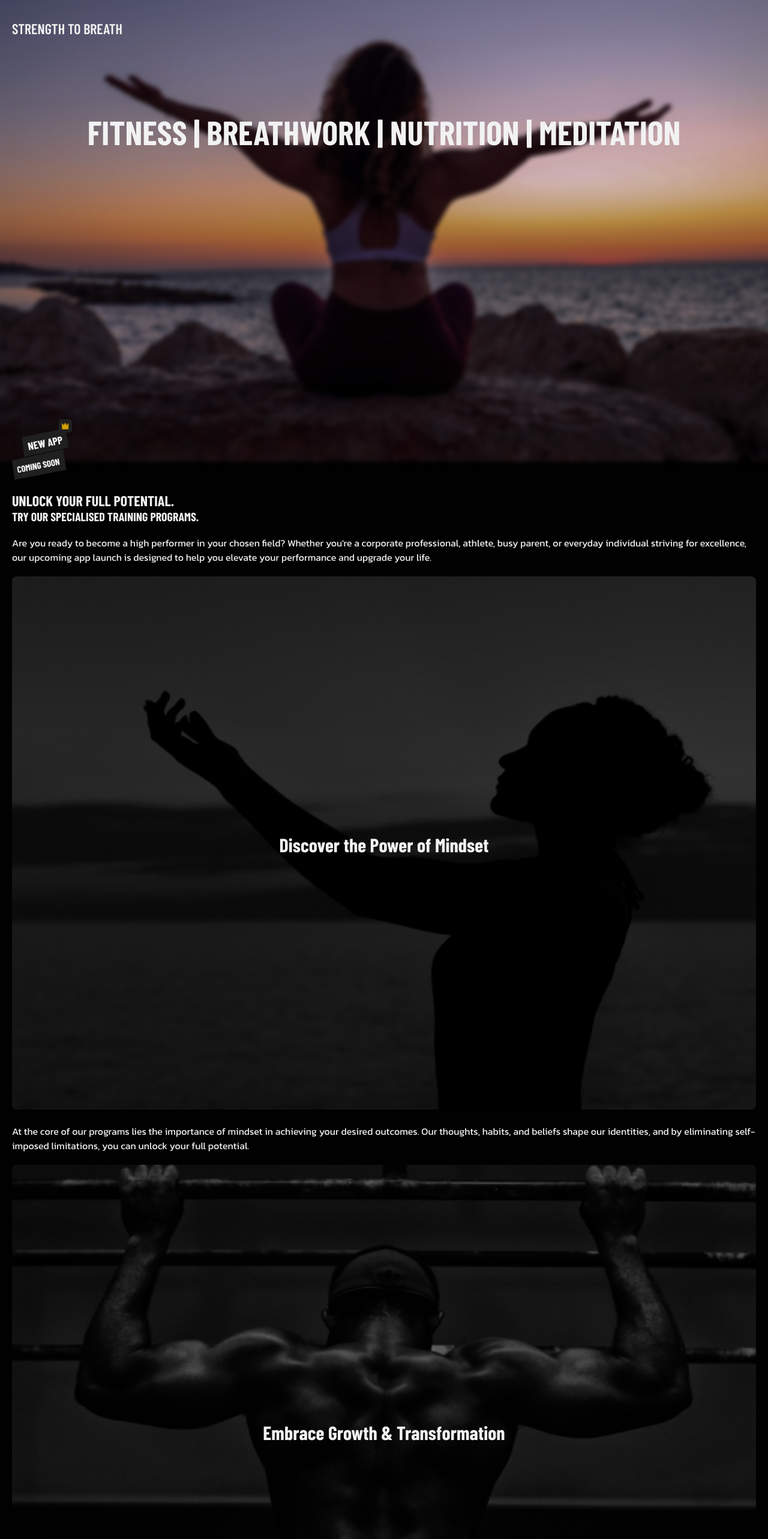
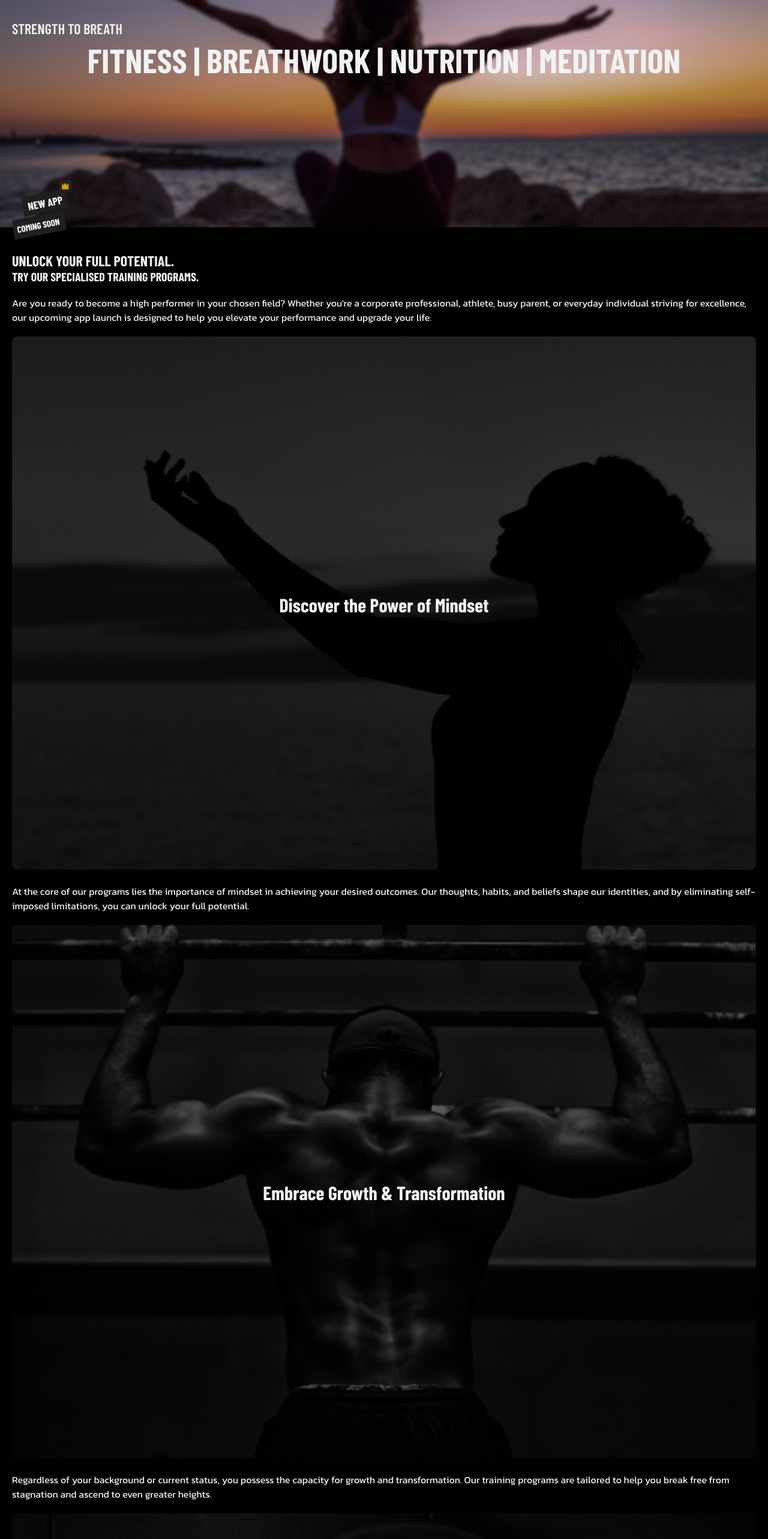
Before and after one commit to AidenDomicWebsite/aiden-domic-frontend, a React (Create React App) app: page / in a window 1280 px wide. Shown: the top 2566 px of the page at 60% size. Built offline with nearby package versions, Linux system fonts and the light colour scheme; a web font is replaced by a local one.

Commit message:
Updated comments. Each section on the home page is now an individual component for cleaner code

```diff
--- a/src/App.css
+++ b/src/App.css
@@ -170,13 +170,13 @@ nav.menu-open {
 }
 
 /* Set the background img and its stylying */
-.background-container {
+.background-img-container {
   background-image: url('./Assets/splash-desktop.png');
   background-size: cover;
   background-position: center;
   height: 50vh;
   margin-top: -7.3em;
-  position: relative; /* Establish positioning context for absolutely positioned children */
+  position: relative;
 }
 
 /* Set styling for headings and paragraphs */
--- /dev/null
+++ b/src/Components/Banner1.jsx
@@ -0,0 +1,18 @@
+import React from 'react';
+import Discover from '../Assets/Discover.png';
+
+const Banner1 = () => {
+    return (
+      <div>
+       <div className='imgs-container'>
+        <img className='mainpageimgs' src={Discover} alt="Discover" />
+        <h1 className='img-text'>Discover the Power of Mindset</h1>
+      </div>
+      <p className='main-content-text'>
+        At the core of our programs lies the importance of mindset in achieving your desired outcomes. Our thoughts, habits, and beliefs shape our identities, and by eliminating self-imposed limitations, you can unlock your full potential.
+      </p>
+      </div>
+    );
+  };
+
+  export default Banner1;
--- /dev/null
+++ b/src/Components/Banner2.jsx
@@ -0,0 +1,18 @@
+import React from 'react';
+import Embrace from '../Assets/Embrace.png';
+
+const Banner2 = () => {
+    return (
+      <div>
+       <div className='imgs-container'>
+        <img className='mainpageimgs' src={Embrace} alt="Embrace" />
+        <h1 className='img-text'>Embrace Growth & Transformation</h1>
+      </div>
+      <p className='main-content-text'>
+        Regardless of your background or current status, you possess the capacity for growth and transformation. Our training programs are tailored to help you break free from stagnation and ascend to even greater heights.
+      </p>
+      </div>
+    );
+  };
+
+  export default Banner2;
--- /dev/null
+++ b/src/Components/Banner3.jsx
@@ -0,0 +1,18 @@
+import React from 'react';
+import Cultivate from '../Assets/Cultivate.png';
+
+const Banner3 = () => {
+    return (
+      <div>
+       <div className='imgs-container'>
+        <img className='mainpageimgs' src={Cultivate} alt="Cultivate" />
+        <h1 className='img-text'>Cultivate Positivity</h1>
+      </div>
+      <p className='main-content-text'>
+        Your environment plays a crucial role in your journey towards success. Cultivating positivity in your surroundings can propel you towards your goals and create a conducive space for growth.
+      </p>
+      </div>
+    );
+  };
+
+  export default Banner3;
--- /dev/null
+++ b/src/Components/Banner4.jsx
@@ -0,0 +1,18 @@
+import React from 'react';
+import Fear from '../Assets/Fear.png';
+
+const Banner4 = () => {
+    return (
+      <div>
+       <div className='imgs-container'>
+        <img className='mainpageimgs' src={Fear} alt="Fear" />
+        <h1 className='img-text'>Don't Let Fear Hold You Back</h1>
+      </div>
+      <p className='main-content-text'>
+        The only obstacle standing in your way is yourself. Embrace your potential today and join us on a journey towards realising your aspirations. Stay tuned for updates on our app launch and get ready to embark on a transformative journey towards becoming a high performer.
+        </p>
+      </div>
+    );
+  };
+
+  export default Banner4;
--- /dev/null
+++ b/src/Components/HPIntroduction.jsx
@@ -0,0 +1,17 @@
+import React from 'react';
+import NewAppBannerMobile from '../Assets/NewAppBannerMobile.png'
+
+const HPIntroduction = () => {
+    return (
+      <div>
+       <img className='newappbanner' src={NewAppBannerMobile} alt="New App Banner" />
+      <h1 className='heading1'>UNLOCK YOUR FULL POTENTIAL.</h1>
+      <h1 className='heading2'>TRY OUR SPECIALISED TRAINING PROGRAMS.</h1>
+      <p className='main-content-text'>
+        Are you ready to become a high performer in your chosen field? Whether you're a corporate professional, athlete, busy parent, or everyday individual striving for excellence, our upcoming app launch is designed to help you elevate your performance and upgrade your life.
+      </p>
+      </div>
+    );
+  };
+
+  export default HPIntroduction;
--- a/src/Pages/HomePage.js
+++ b/src/Pages/HomePage.js
@@ -1,56 +1,21 @@
 import React from 'react';
-import NewAppBannerMobile from '../Assets/NewAppBannerMobile.png';
-import Discover from '../Assets/Discover.png';
-import Embrace from '../Assets/Embrace.png';
-import Cultivate from '../Assets/Cultivate.png';
-import Fear from '../Assets/Fear.png';
+import HPIntroduction from '../Components/HPIntroduction';
+import Banner1 from '../Components/Banner1';
+import Banner2 from '../Components/Banner2';
+import Banner3 from '../Components/Banner3';
+import Banner4 from '../Components/Banner4';
 
 const HomePage = () => {
   return (
     <div>
-      <div className="background-container">
+      <div className="background-img-container">
         <h1 className='tagline'>FITNESS | BREATHWORK | NUTRITION | MEDITATION</h1>
       </div>
-      <div className='test'></div>
-      <img className='newappbanner' src={NewAppBannerMobile} alt="New App Banner" />
-        <h1 className='heading1'>UNLOCK YOUR FULL POTENTIAL.</h1>
-        <h1 className='heading2'>TRY OUR SPECIALISED TRAINING PROGRAMS.</h1>
-        <p className='main-content-text'>
-        Are you ready to become a high performer in your chosen field? Whether you're a corporate professional, athlete, busy parent, or everyday individual striving for excellence, our upcoming app launch is designed to help you elevate your performance and upgrade your life.
-        </p>
-
-      {/* Banner 1 */}
-      <div className='imgs-container'>
-        <img className='mainpageimgs' src={Discover} alt="Discover" />
-        <h1 className='img-text'>Discover the Power of Mindset</h1>
-      </div>
-      <p className='main-content-text'>
-        At the core of our programs lies the importance of mindset in achieving your desired outcomes. Our thoughts, habits, and beliefs shape our identities, and by eliminating self-imposed limitations, you can unlock your full potential.
-      </p>
-      {/* Banner 2 */}
-      <div className='imgs-container'>
-        <img className='mainpageimgs' src={Embrace} alt="Embrace" />
-        <h1 className='img-text'>Embrace Growth & Transformation</h1>
-      </div>
-      <p className='main-content-text'>
-        Regardless of your background or current status, you possess the capacity for growth and transformation. Our training programs are tailored to help you break free from stagnation and ascend to even greater heights.
-      </p>
-      {/* Banner 3 */}
-      <div className='imgs-container'>
-        <img className='mainpageimgs' src={Cultivate} alt="Cultivate" />
-        <h1 className='img-text'>Cultivate Positivity</h1>
-      </div>
-      <p className='main-content-text'>
-        Your environment plays a crucial role in your journey towards success. Cultivating positivity in your surroundings can propel you towards your goals and create a conducive space for growth.
-      </p>
-      {/* Banner 4 */}
-      <div className='imgs-container'>
-        <img className='mainpageimgs' src={Fear} alt="Fear" />
-        <h1 className='img-text'>Don't Let Fear Hold You Back</h1>
-      </div>
-      <p className='main-content-text'>
-        The only obstacle standing in your way is yourself. Embrace your potential today and join us on a journey towards realising your aspirations. Stay tuned for updates on our app launch and get ready to embark on a transformative journey towards becoming a high performer.
-        </p>
+      <HPIntroduction/>
+      <Banner1/>
+      <Banner2/>
+      <Banner3/>
+      <Banner4/>
     </div>
 
   );
```
